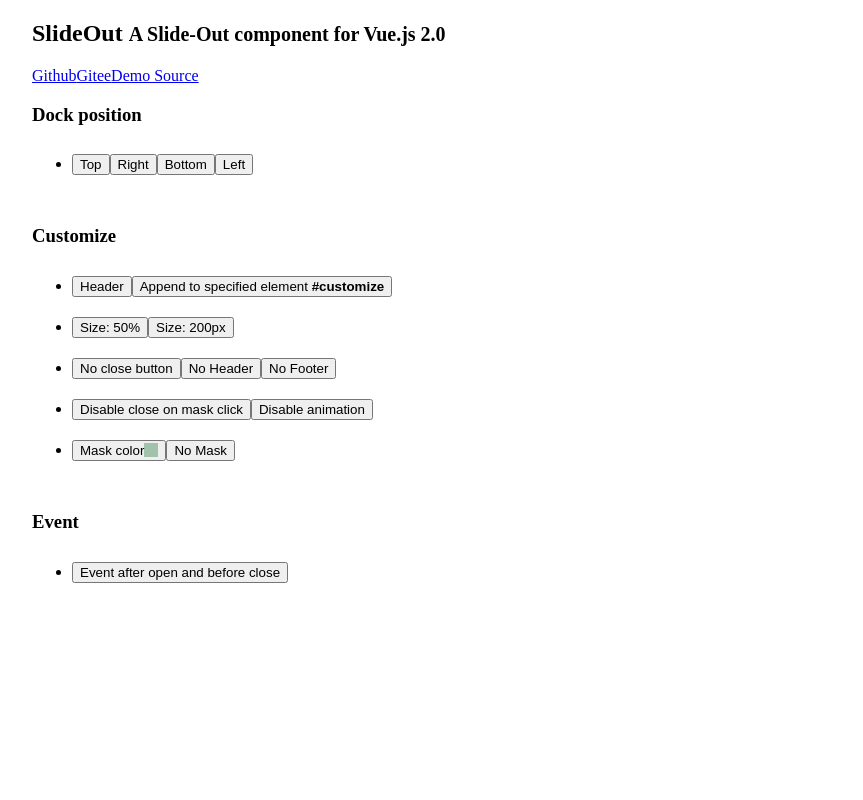
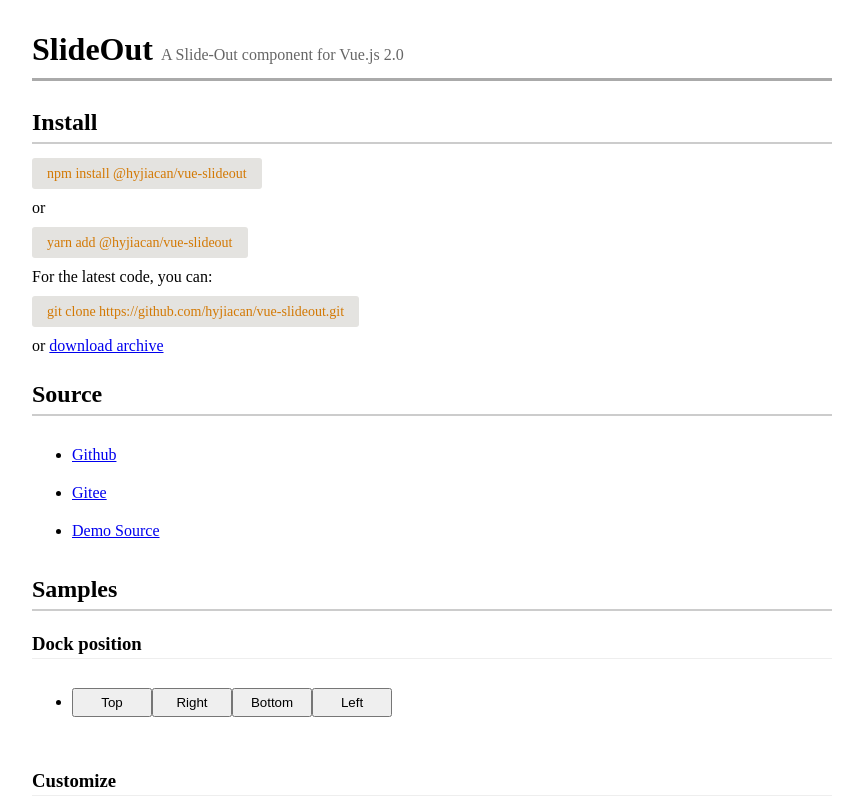
Before and after one commit to hyjiacan/vue-slideout, a Vue app: page / in a window 1280 px wide. Shown: the top 800 px of the page, without its empty margins (208-1071 px from the left). Built offline with nearby package versions, Linux system fonts and the light colour scheme.

Commit message:
update README.md and docs

```diff
--- a/src/App.vue
+++ b/src/App.vue
@@ -1,12 +1,23 @@
 <template>
   <div id="app">
-    <h2>
+    <h1>
       SlideOut
       <small>A Slide-Out component for Vue.js 2.0</small>
-    </h2>
-    <a href="https://github.com/hyjiacan/vue-slideout.git">Github</a>
-    <a href="https://gitee.com/hyjiacan/vue-slideout.git">Gitee</a>
-    <a href="https://github.com/hyjiacan/vue-slideout/blob/master/src/components/Demo.vue" target="_blank">Demo Source</a>
+    </h1>
+    <h2>Install</h2>
+      <code>npm install @hyjiacan/vue-slideout</code>
+      <p>or</p>
+      <code>yarn add @hyjiacan/vue-slideout</code>
+      <p>For the latest code, you can:</p>
+      <code>git clone https://github.com/hyjiacan/vue-slideout.git</code>
+      <p>or <a href="https://github.com/hyjiacan/vue-slideout/archive/master.zip">download archive</a></p>
+    <h2>Source</h2>
+    <ul>
+      <li><a href="https://github.com/hyjiacan/vue-slideout.git">Github</a></li>
+      <li><a href="https://gitee.com/hyjiacan/vue-slideout.git">Gitee</a></li>
+      <li><a href="https://github.com/hyjiacan/vue-slideout/blob/master/src/components/Demo.vue" target="_blank">Demo Source</a></li>
+    </ul>
+    <h2>Samples</h2>
     <demo />
   </div>
 </template>
@@ -26,4 +37,33 @@
   width: 800px;
   margin: 0 auto;
 }
+h1 small {
+  font-size: 16px;
+  color: #666;
+  font-weight: normal;
+}
+h1 {
+  padding: 10px 0;
+  border-bottom: solid 3px #AAA;
+}
+h2 {
+  padding: 6px 0;
+  border-bottom: solid 2px #CCC;
+}
+h3 {
+  padding: 3px 0;
+  border-bottom: solid 1px #EEE;
+}
+li{
+  padding: 10px 0;
+}
+code {
+  padding: 8px 15px;
+  font-family: 'Times New Roman', Times, serif;
+  font-size: 14px;
+  background-color: rgb(228, 227, 224);
+  color: rgb(211, 121, 4);
+  border-radius: 3px;
+  line-height: 18px;
+}
 </style>
--- a/src/components/Demo.vue
+++ b/src/components/Demo.vue
@@ -167,7 +167,8 @@
 .demo-block {
   margin-bottom: 40px;
 }
-li{
-  padding: 10px 0;
+button{
+    padding: 5px;
+    min-width: 80px;
 }
 </style>
```
Also changed, not shown: 15 other files (tests, documents, lock files or other folders).
